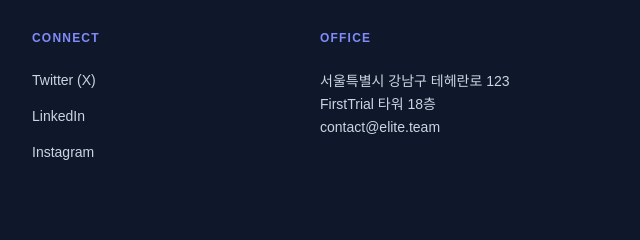
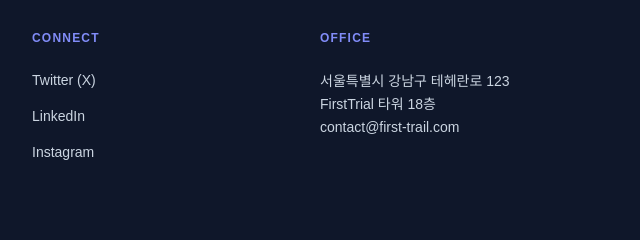
Before and after one commit to shkwon-cloud/20260128_team_homepage, a website built with Vite: page index.html in a window 1280 px wide. Shown: the part 1891-2131 px from the top of the page, 640-1280 px from the left. Built offline with nearby package versions, Linux system fonts and the light colour scheme; a web font is replaced by a local one.

Commit message:
fix: update contact email address (#14)

```diff
--- a/index.html
+++ b/index.html
@@ -197,7 +197,7 @@
                 <p class="text-sm text-slate-300 leading-relaxed">
                     서울특별시 강남구 테헤란로 123<br />
                     FirstTrial 타워 18층<br />
-                    contact@elite.team
+                    contact@first-trail.com
                 </p>
             </div>
         </div>
```
